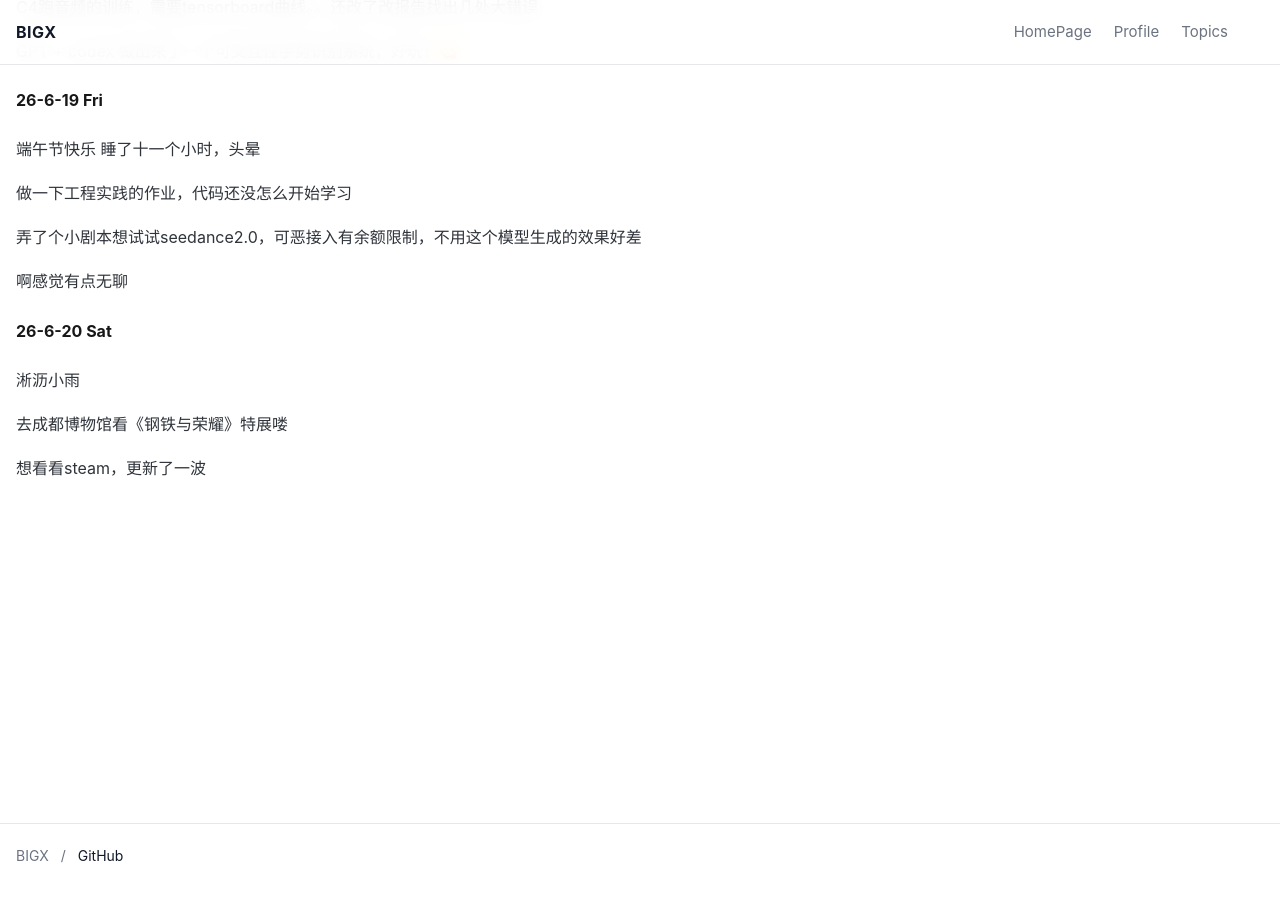
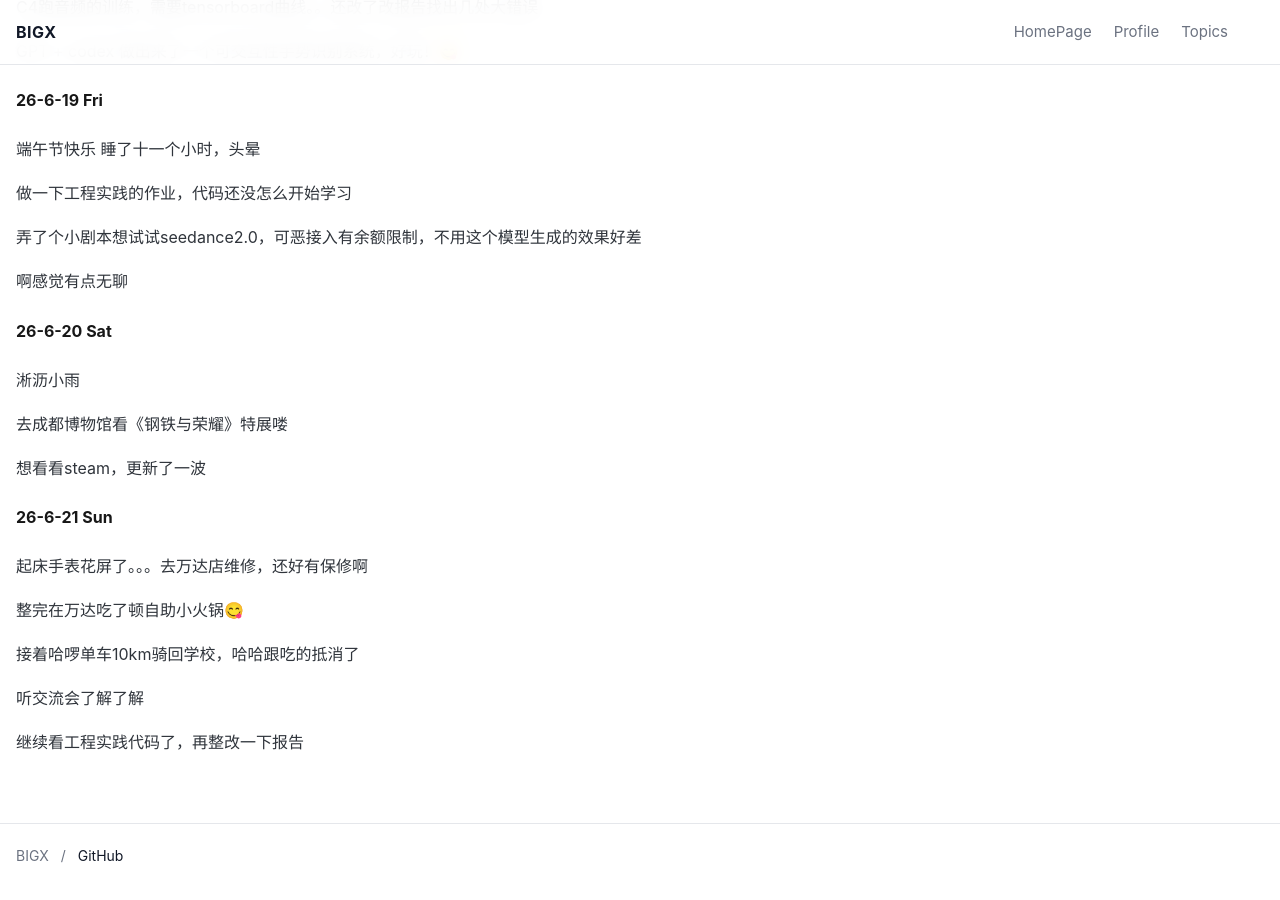
Before and after one commit to BIGX-bigx/BIGX-bigx.github.io, a Jekyll site: the page built from diary.md, in a window 1280 px wide and 900 px high, scrolled down 1228 px. Built offline with Jekyll 4.4.1, drawn with Linux system fonts in a browser that asks for light colours; before the commit the page ends 1854 px from its top, so only the background shows below that.

Commit message:
Update blog

```diff
--- a/diary.md
+++ b/diary.md
@@ -69,3 +69,15 @@ GPT + codex 做出来了一个可交互性手势识别系统，好玩！😋
 去成都博物馆看《钢铁与荣耀》特展喽
 
 想看看steam，更新了一波
+
+#### **26-6-21 Sun**
+
+起床手表花屏了。。。去万达店维修，还好有保修啊
+
+整完在万达吃了顿自助小火锅😋
+
+接着哈啰单车10km骑回学校，哈哈跟吃的抵消了
+
+听交流会了解了解
+
+继续看工程实践代码了，再整改一下报告
```
Also changed, not shown: README.md.
